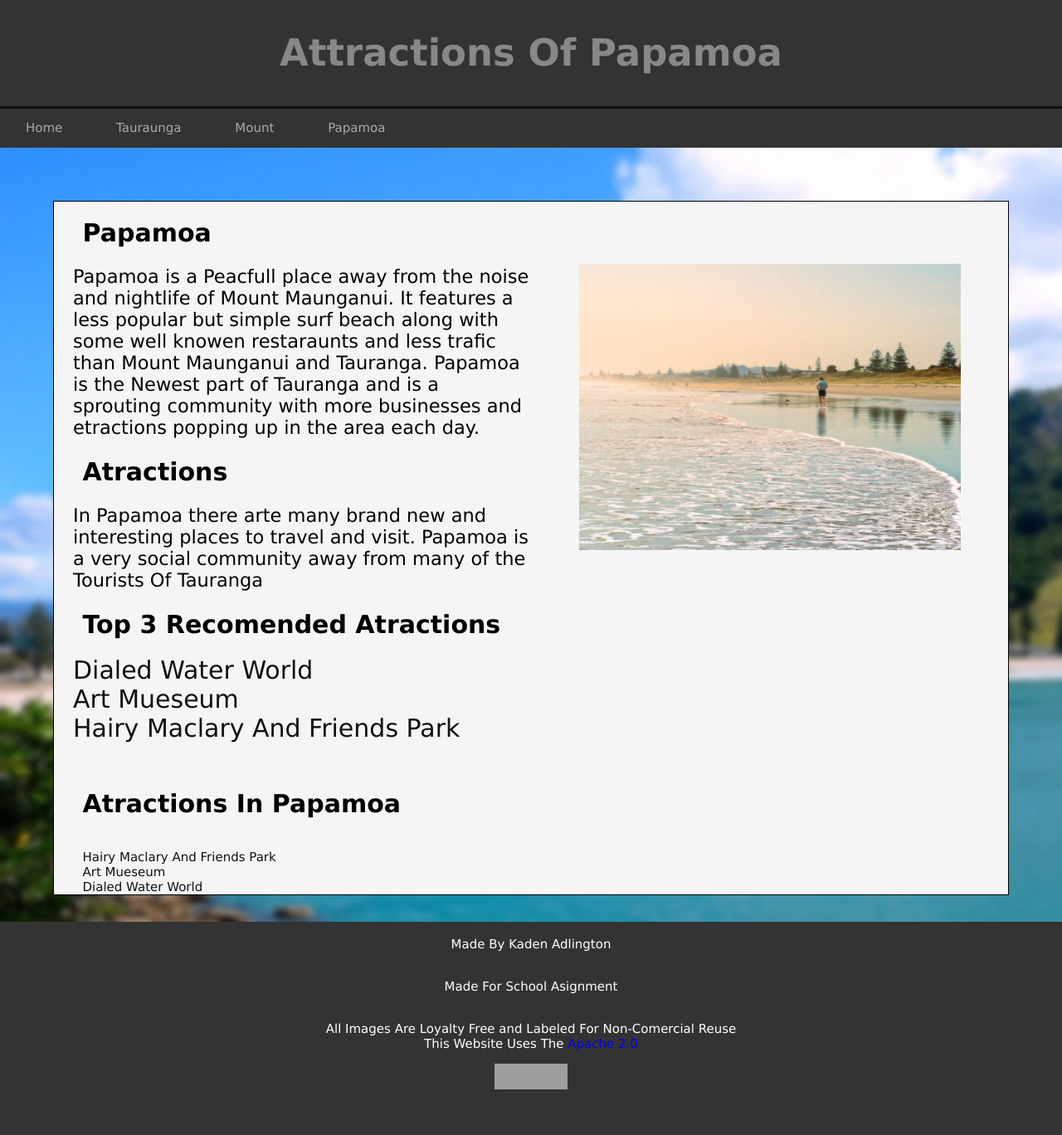
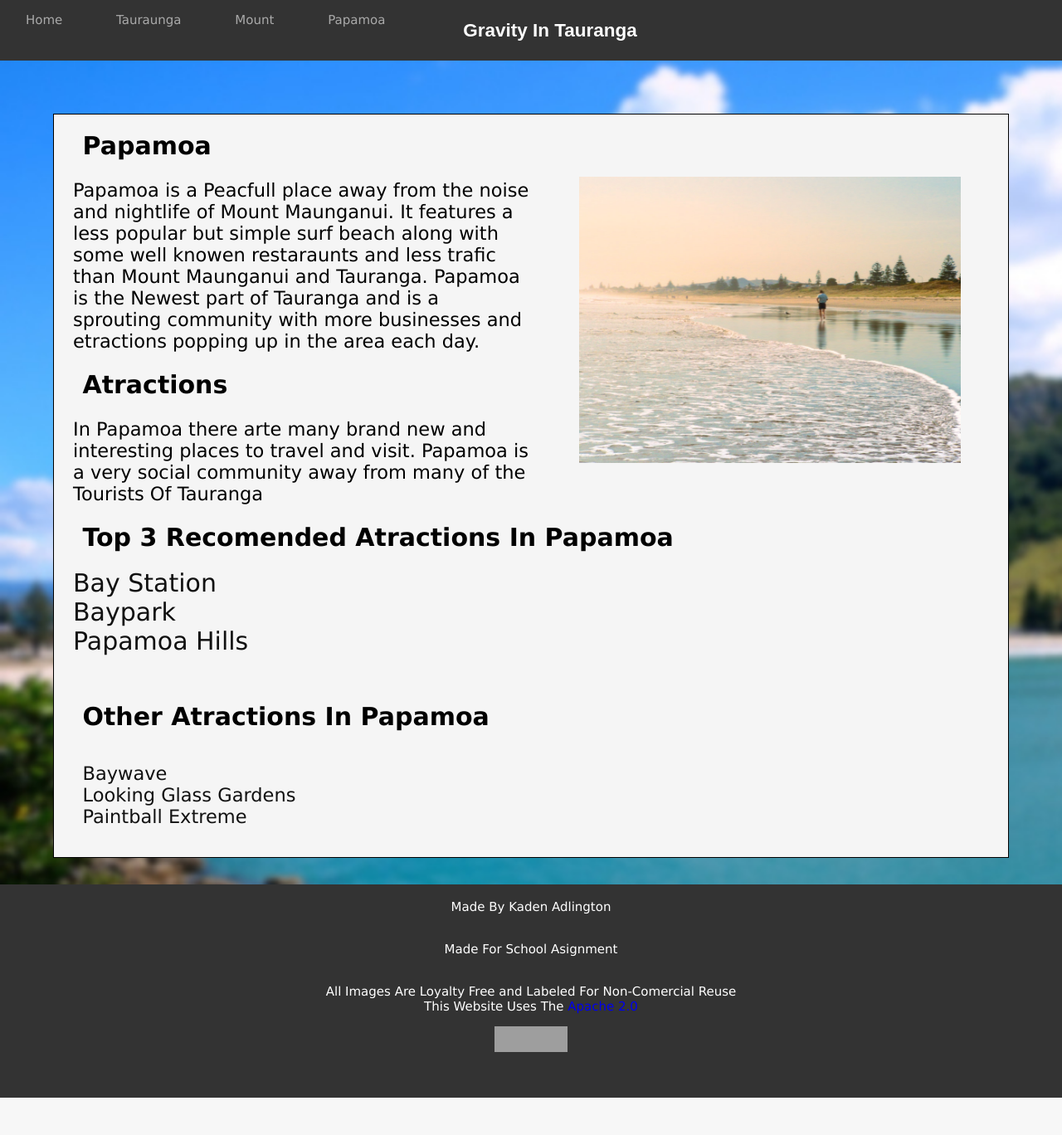
Before and after one commit to militaryk/assessment, a PHP site: page /Papamoa.html in a window 1280 px wide. Shown: the whole page at 83% size. After the commit the page ends 1323 px from the top, so only its background shows below. Run offline with PHP 8.4, Linux system fonts and the light colour scheme; grey boxes are pictures that could not be loaded.

Commit message:
Add files via upload

```diff
--- a/Papamoa.html
+++ b/Papamoa.html
@@ -13,9 +13,12 @@
     <title>Papamoa</title>
 </head>
 <body>
-<div class="header"><h2>Attractions Of Papamoa</h2></div>
         <nav>
                 <ul>
+                <li class="title">
+                        <p>Gravity In Tauranga</p>
+                </li>
+
                     <li class="sub">
                         <a href="index.html">Home</a>
                         <ul>
@@ -43,22 +46,25 @@
 
                 <h1>Atractions</h1>
                 <p class="text1">In Papamoa there arte many brand new and interesting places to travel and visit. Papamoa is a very social community away from many of the Tourists Of Tauranga</p>
-                <h1>Top 3 Recomended Atractions</h1>
-                <a style="text-decoration:none" class="linklist" href="waterworld.html">Dialed Water World</a>
+                <h1>Top 3 Recomended Atractions In Papamoa</h1>
+                <a onClick="return confirm('Do you want to leave')" style="text-decoration:none" class="linklist" href="https://www.baystation.co.nz/">Bay Station</a>
                 <br>
-                <a style="text-decoration:none" class="linklist" href="artmuseum.html">Art Mueseum</a>
+                <a onClick="return confirm('Do you want to leave')" style="text-decoration:none" class="linklist" href="https://www.bayparkspeedway.co.nz/">Baypark</a>
                 <br>
-                <a style="text-decoration:none" class="linklist"href="hairymaclary.html">Hairy Maclary And Friends Park</a>
+                <a onClick="return confirm('Do you want to leave')" style="text-decoration:none" class="linklist" href="https://www.boprc.govt.nz/papamoahills">Papamoa Hills</a>
                 <br>
                 <br>
                 <br>
-                <h1>Atractions In Papamoa</h1>
+                <h1>Other Atractions In Papamoa</h1>
                 <br>
-                <a style="text-decoration:none" class="Atrc"href="">Hairy Maclary And Friends Park</a>
+                <a onClick="return confirm('Do you want to leave')" style="text-decoration:none" class="Atrc"href="https://www.baywave.co.nz/">Baywave</a>
                 <br>
-                <a style="text-decoration:none" class="Atrc" href="">Art Mueseum</a>
+                <a onClick="return confirm('Do you want to leave')" style="text-decoration:none" class="Atrc" href="https://www.facebook.com/lookingglassgardennz/">Looking Glass Gardens</a>
                 <br>
-                <a style="text-decoration:none" class="Atrc" href="">Dialed Water World</a>
+                <a onClick="return confirm('Do you want to leave')" style="text-decoration:none" class="Atrc" href="https://www.paintballextreme.co.nz/">Paintball Extreme</a>
+                <br>
+                <br>
+                <br>
                 </div>
                 <div class="footer">
 
--- a/css/style.css
+++ b/css/style.css
@@ -60,7 +60,7 @@ nav  li > ul li a {
     text-decoration: none;
 }
 /* Forces the color to change to #666 when first layer nav link is hovered over*/
-nav li:hover {
+nav a:hover {
     background-color: #666;
 }
 /* Triggers the Dropdown menu for Sub Nav links */
@@ -144,12 +144,12 @@ a:hover {
 /*Styles the recomended links in the articles */
 .Atrc {
     color: #111;
-    font-size: 100%;
+    font-size: 150%;
     margin-left: 3%;
 }
 /* Sets the background color, border and background color, text color and size of the header*/
 .header {
-    color: #888;
+    color: #fff;
     background-color: #333;
     height: 100%;
     font-size: 200%;
@@ -173,3 +173,10 @@ a:hover {
     margin-right:5%;
     background-color: whitesmoke;
 }
+.title {
+    float: right;
+    margin-right: 40%;
+    font-weight: bold;
+    font-size: 150%;
+    font-family: Arial, Helvetica, sans-serif;
+}
--- a/details.html
+++ b/details.html
@@ -15,6 +15,9 @@
 <body>
         <nav>
                 <ul>
+                        <li class="title">
+                                <p>Gravity In Tauranga</p>
+                        </li>
                     <li class="sub">
                         <a href="index.html">Home</a>
                         <ul>
--- a/index.html
+++ b/index.html
@@ -13,8 +13,7 @@
     <title>Tauranga</title>
 </head>
 <body>
-        <!-- Header -->
-        <div class="header"><h2>Attractions In Tauranga</h2></div>
+        <div class="header"><h2>Gravity In Tauranga</h2></div>
         <!-- Creates the Dropdown Nav -->
         <nav>
                 <ul>
--- a/legal.html
+++ b/legal.html
@@ -15,6 +15,9 @@
 <body>
         <nav>
                 <ul>
+                        <li class="title">
+                                <p>Gravity In Tauranga</p>
+                        </li>
                     <li class="sub">
                         <a href="index.html">Home</a>
                         <ul>
```
Also changed, not shown: Mount.html (+12 -9 lines), Tauranga.html (+6 -4 lines).
